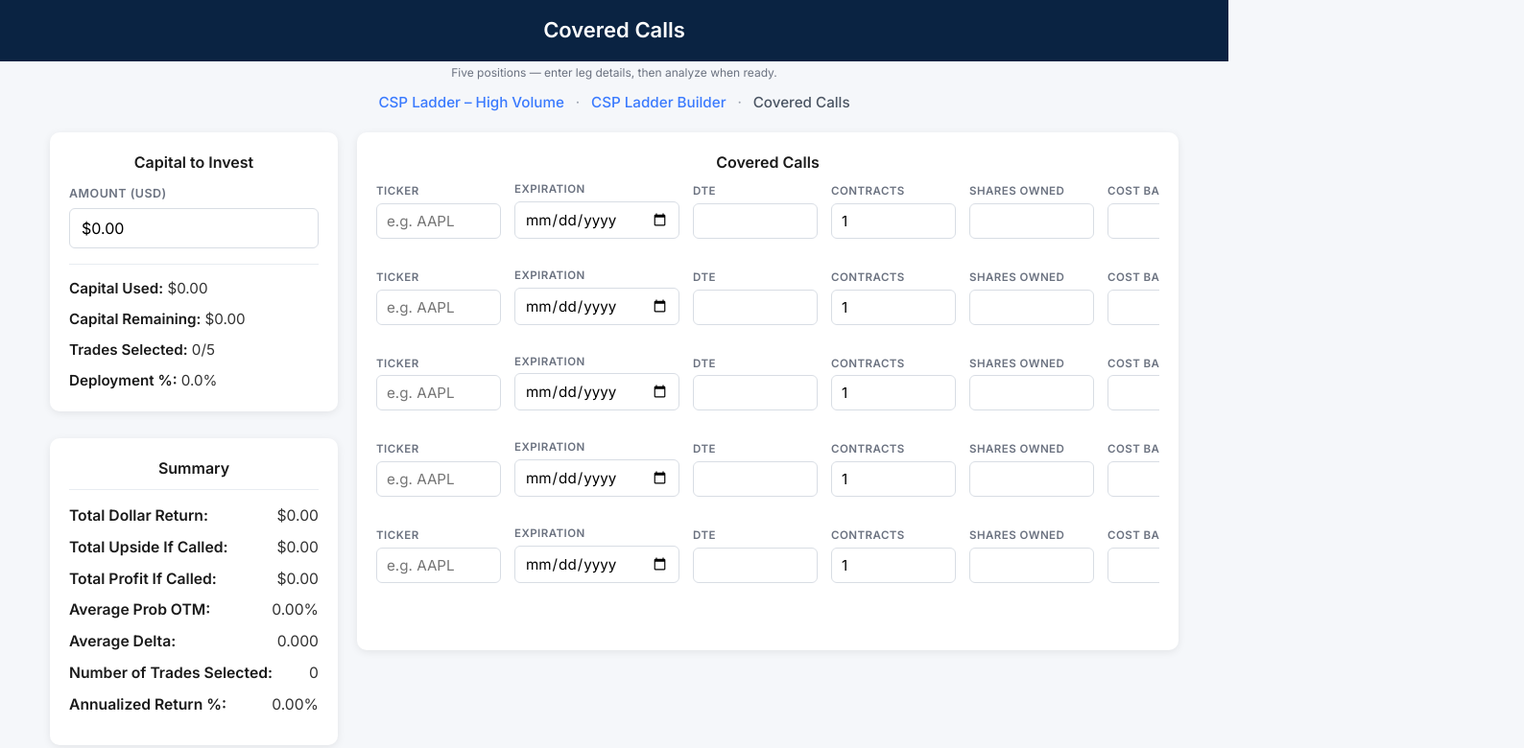
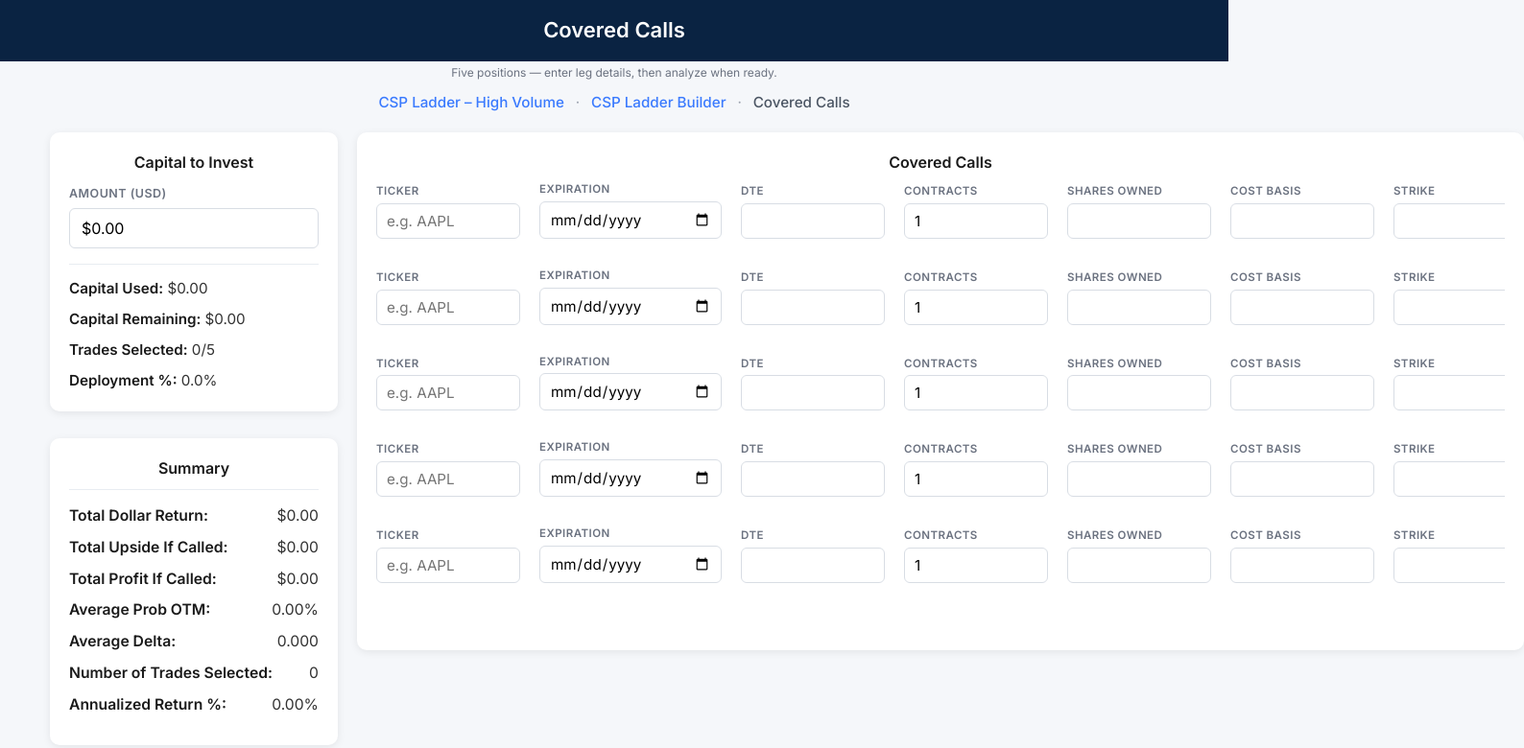
Before and after one commit to MelParker66/csp-analyzer, a plain HTML site: page cc-ladder.html in a window 1280 px wide. Shown: the whole page at 96% size, 1588 px wide, since content can reach past the window. Drawn offline with Linux system fonts and the light colour scheme.

Commit message:
Expanded CC layout to near full-screen width

```diff
--- a/style.css
+++ b/style.css
@@ -767,10 +767,10 @@ body {
 }
 
 /* Covered Calls ladder (cc-ladder.html) */
-/* Expand CC ladder width (Option B: Extra Wide) */
+/* FORCE the CC ladder to be nearly full-screen width */
 .cc-ladder-container {
-    max-width: 1500px;
-    width: 100%;
+    max-width: 95vw !important;
+    width: 95vw !important;
 }
 
 .cc-input-stack {
@@ -784,12 +784,12 @@ body {
 .cc-field {
     display: inline-flex;
     flex-direction: column;
-    margin-right: 14px;
+    margin-right: 20px !important;
 }
 
-/* Slightly widen inputs for better readability */
+/* Widen all inputs so they are readable at full width */
 .cc-field input {
-    width: 130px;
+    width: 150px !important;
     padding: 8px 10px;
     font-size: 0.95rem;
     font-family: inherit;
@@ -807,18 +807,18 @@ body {
 
 /* Keep expiration input wider */
 .cc-field input.cc-inp-exp {
-    width: 172px;
-    min-width: 172px;
+    width: 190px !important;
+    min-width: 190px !important;
 }
 
-/* Ensure rows stretch fully across the new width */
+/* Ensure each CC row stretches across the full width */
 .cc-row {
     display: flex;
+    max-width: 95vw !important;
+    width: 95vw !important;
     flex-wrap: nowrap;
     align-items: flex-end;
     margin-bottom: 18px;
-    max-width: 1500px;
-    width: 100%;
 }
 
 .cc-field-label {
```
